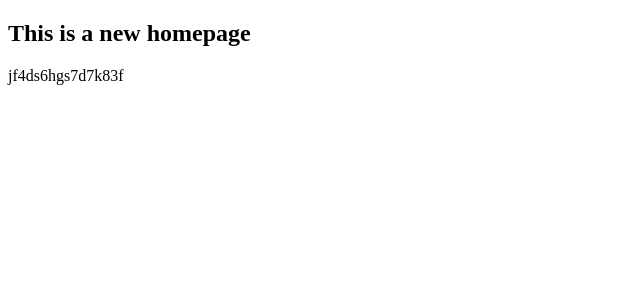
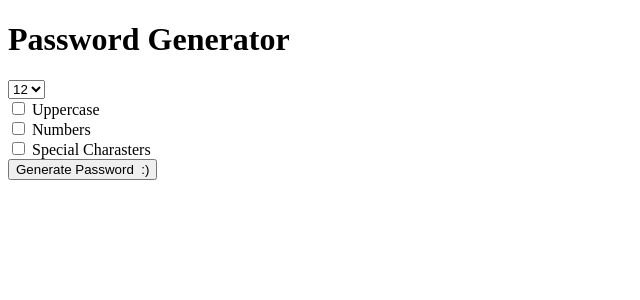
Before and after one commit to twsomt/password_generator, a Django app: page / in a window 1280 px wide. Shown: the top 300 px of the page, without its empty margins (0-640 px from the left). Run offline with Django 4.2, Linux system fonts and the light colour scheme.

Commit message:
added flags and (temporarily) letter-keygen

```diff
--- a/generator/templates/generator/home.html
+++ b/generator/templates/generator/home.html
@@ -7,7 +7,34 @@
     <title>home, sweet home</title>
 </head>
 <body>
-    <h2>This is a new homepage</h2>
-    {{ password }}
+    <h1>Password Generator</h1>
+
+    <form action="{% url 'password' %}">
+        <select name="length">
+            <option value="6">6</option>
+            <option value="7">7</option>
+            <option value="8">8</option>
+            <option value="10">9</option>
+            <option value="10">10</option>
+            <option value="12">11</option>
+            <option value="12" selected="selected">12</option>
+            <option value="13">13</option>
+            <option value="14">14</option>
+            <option value="16">16</option>
+            <option value="32">32</option>
+        </select>
+        <br>
+
+        <input type="checkbox" name="uppercase"> Uppercase
+        <br>
+
+        <input type="checkbox" name="numbers"> Numbers
+        <br>
+
+        <input type="checkbox" name="special"> Special Charasters
+        <br>
+
+        <input type="submit" value="Generate Password  :)">
+    </form>
 </body>
 </html>
--- a/generator/views.py
+++ b/generator/views.py
@@ -1,10 +1,20 @@
 from django.shortcuts import render
 from django.http import HttpResponse
+import random
 
 # Create your views here.
 
 def home(request):
-    return render(request, 'generator/home.html', {'password':'jf4ds6hgs7d7k83f'})
+    return render(request, 'generator/home.html')
 
-def eggs(request):
-    return HttpResponse('<h1>Eggs are so tasty</h1>')
+def password(request):
+
+
+    charasters = list('abcdefghijklmnopqrstuvwxyz')
+    length = 10
+    thepassword = ''
+
+    for x in range(length):
+        thepassword += random.choice(charasters)
+
+    return render(request, 'generator/password.html', {'password':thepassword})
--- a/password_generator/urls.py
+++ b/password_generator/urls.py
@@ -18,5 +18,5 @@ from generator import views
 
 urlpatterns = [
     path('', views.home),
-    path('eggs', views.eggs),
+    path('password/', views.password, name='password'),
 ]
```
Also changed, not shown: generator/templates/generator/password.html (added, +13 -0 lines).
